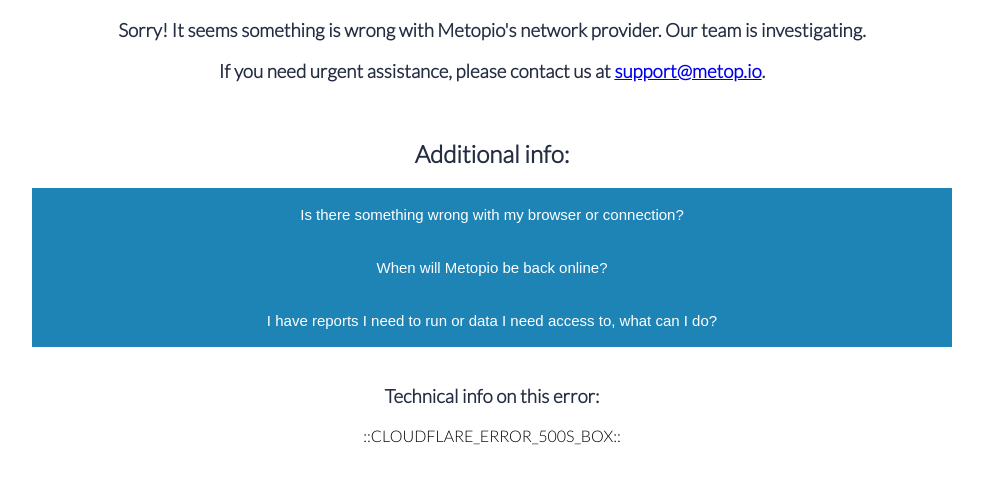
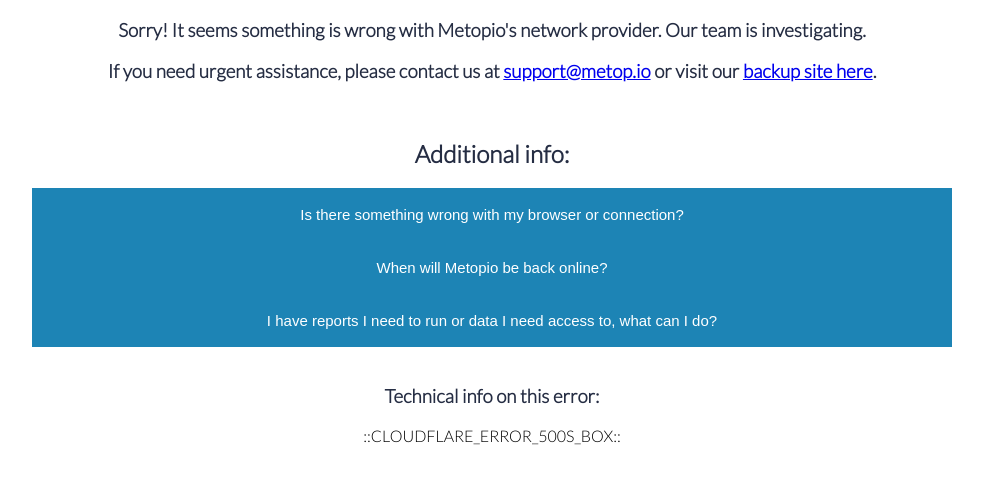
Before and after one commit to elamnoj/cloudflare, a plain HTML site: page index.html in a window 1280 px wide. Shown: the part 279-762 px from the top of the page, without its empty margins (148-1131 px from the left). Drawn offline with Linux system fonts and the light colour scheme.

Commit message:
Update index.html

```diff
--- a/index.html
+++ b/index.html
@@ -79,7 +79,7 @@
     <h1 class="text-center">Metopio is Experiencing an Upstream Network Error</h1>
     <h3>Sorry! It seems something is wrong with Metopio's network provider. Our team is investigating.</h3>
     <h3>If you need urgent assistance, please contact us at <a
-        href="mailto:support@metop.io?subject=Urgent assistance">support@metop.io</a>.</h3>
+        href="mailto:support@metop.io?subject=Urgent assistance">support@metop.io</a> or visit our <a href="https://www.backup.metop.io">backup site here</a>.</h3>
     <br>
     <div class="FAQ">
       <h2>Additional info:</h2>
```
